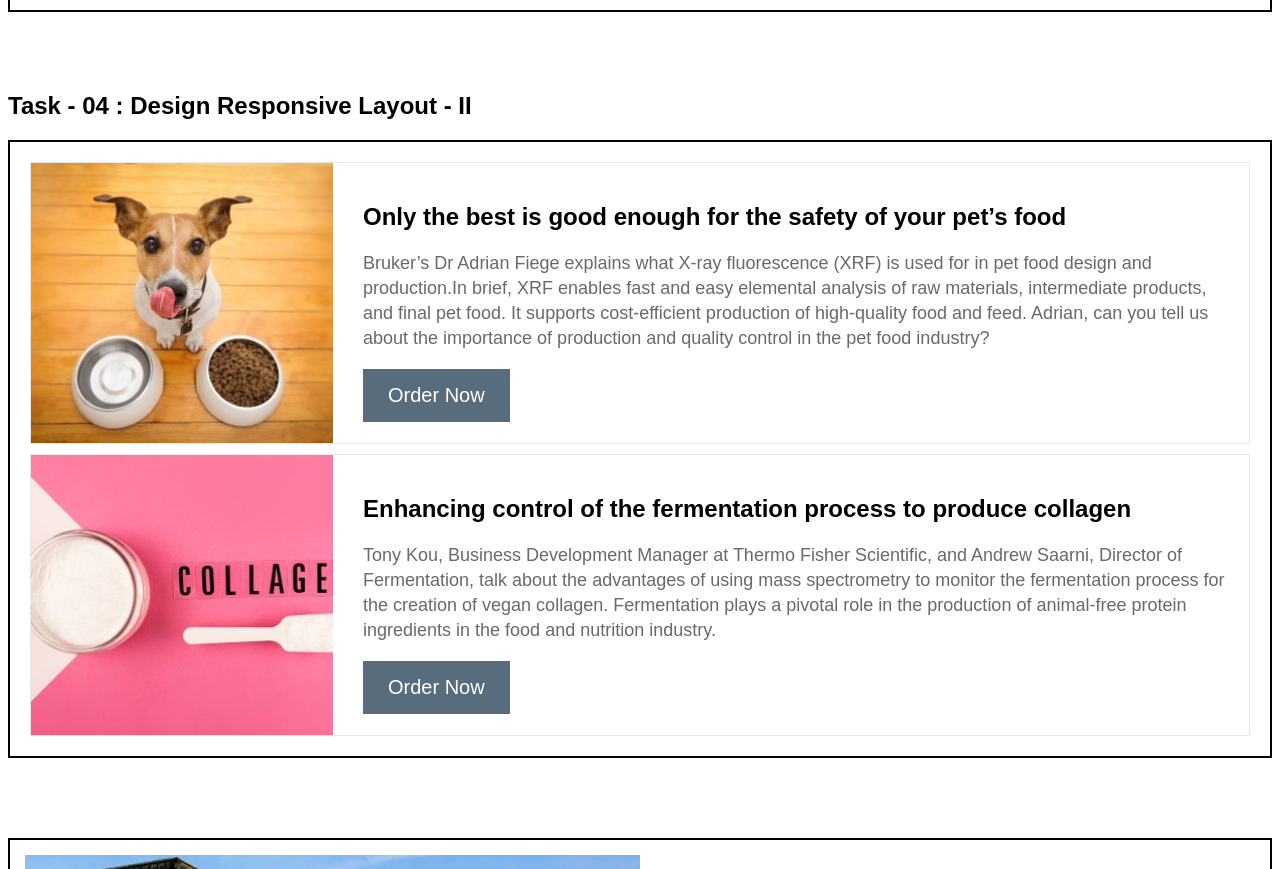
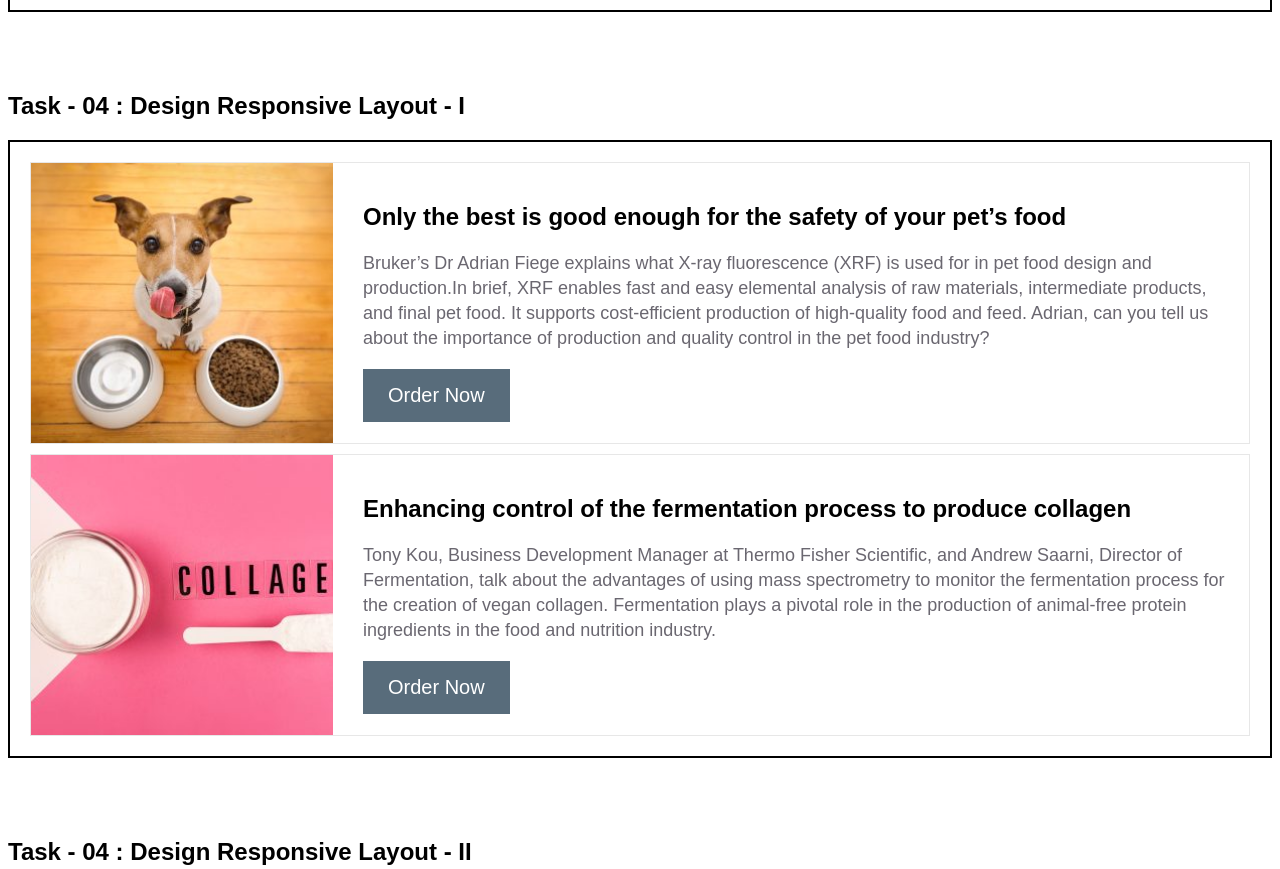
Before and after one commit to tanvir244/Flex-and-Grid-related-practices-01, a plain HTML site: page index.html in a window 1280 px wide. Shown: the part 1701-2570 px from the top of the page. Drawn offline with Linux system fonts and the light colour scheme.

Commit message:
5 no task completed

```diff
--- a/index.html
+++ b/index.html
@@ -43,7 +43,7 @@
 
     <!-- Task - 04 -->
     <section class="task-4">
-        <h1>Task - 04 : Design Responsive Layout - II</h1>
+        <h1>Task - 04 : Design Responsive Layout - I</h1>
         <div class="container-04">
             <div class="child-03">
                 <div class="child-03-01"><img src="images/food-1.jpg" alt=""></div>
@@ -66,6 +66,7 @@
 
     <!-- Task - 05 -->
     <section class="task-5">
+        <h1>Task - 04 : Design Responsive Layout - II</h1>
         <div class="container-05">
             <div class="child-04">
                 <div class="child-04-01">
```
